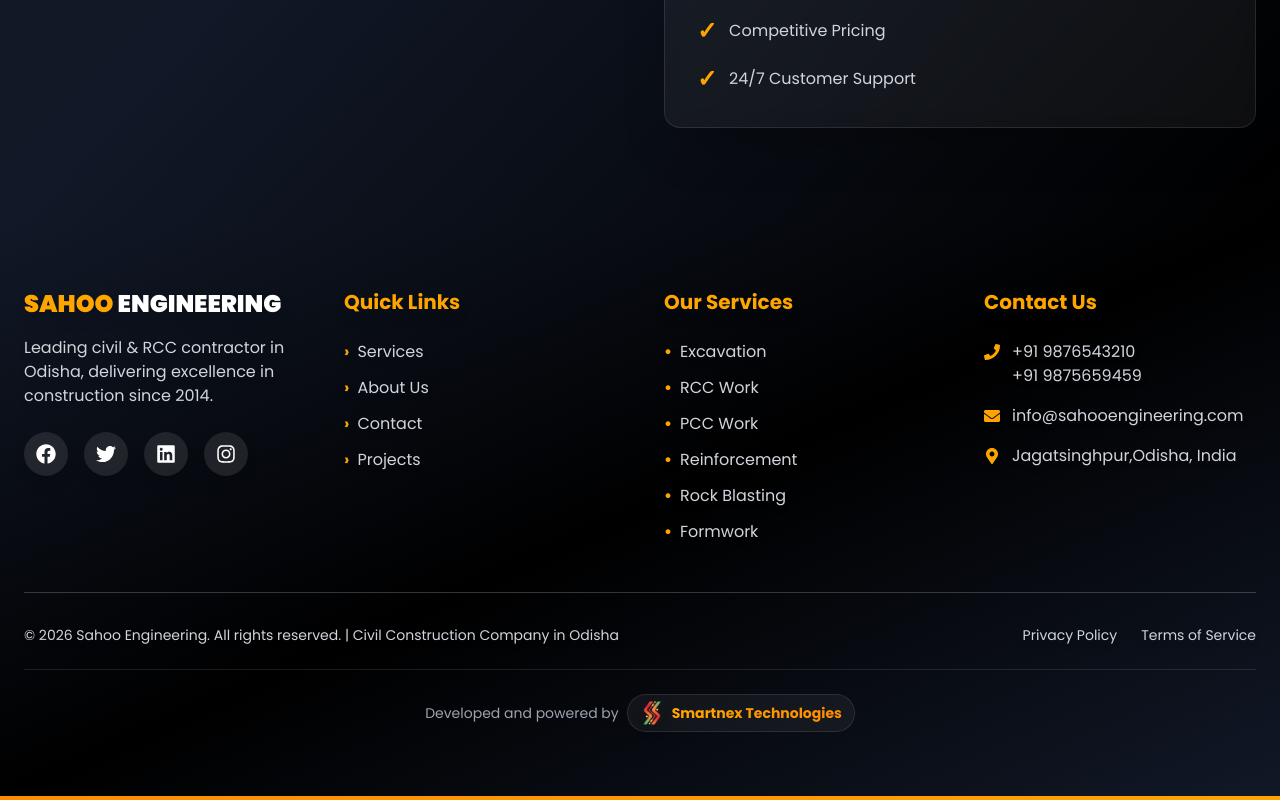
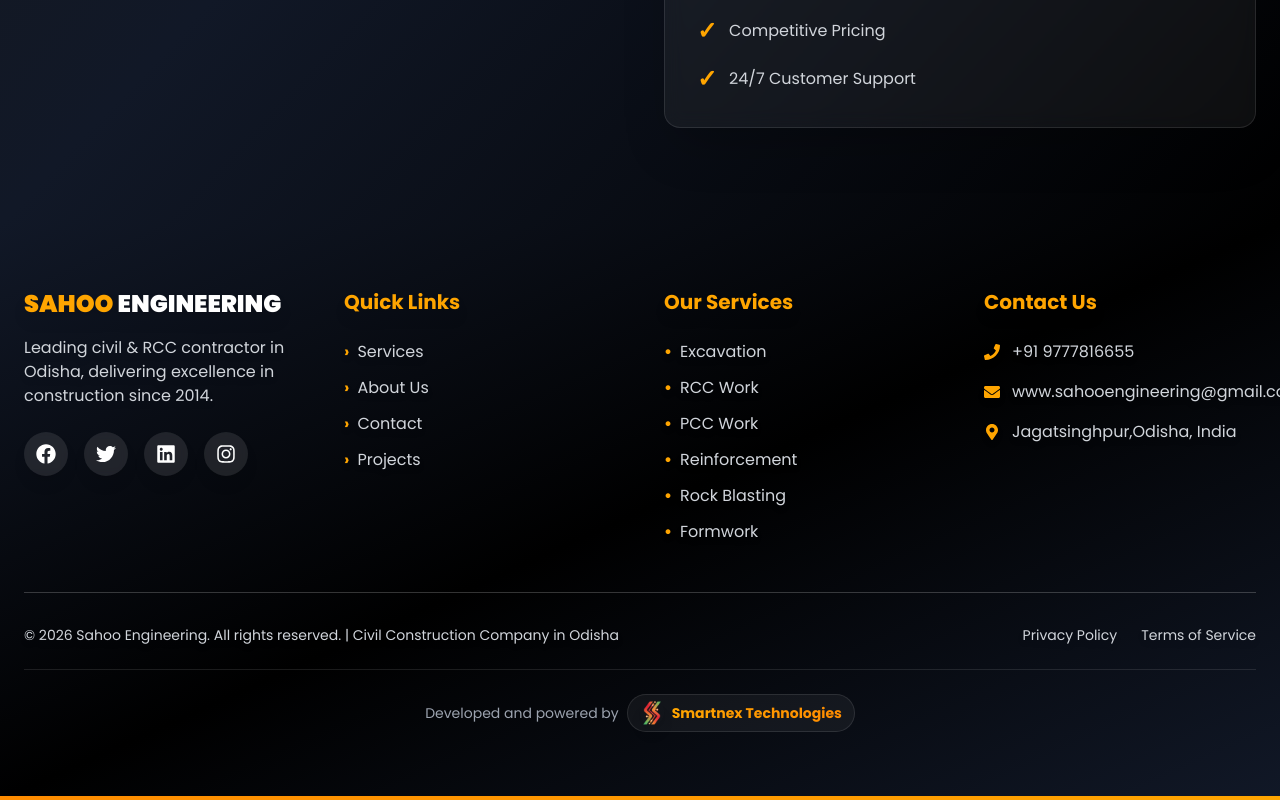
Before and after one commit to Pupun12345/Sahoo_Eng_website, a React (Vite) app: page / in a window 1280 px wide. Shown: the part 10886-11686 px from the top of the page. Built offline with nearby package versions, Linux system fonts and the light colour scheme.

Commit message:
Update Footer.jsx

```diff
--- a/src/components/Footer.jsx
+++ b/src/components/Footer.jsx
@@ -74,13 +74,12 @@
               <div className="flex items-start gap-3 text-gray-300 drop-shadow-md text-sm sm:text-base">
                 <FaPhone className="text-primary mt-1 flex-shrink-0" />
                 <div>
-                  <p>+91 9876543210</p>
-                  <p>+91 9875659459</p>
+                  <p>+91 9777816655</p>
                 </div>
               </div>
               <div className="flex items-start gap-3 text-gray-300 drop-shadow-md text-sm sm:text-base">
                 <FaEnvelope className="text-primary mt-1 flex-shrink-0" />
-                <p className="break-words">info@sahooengineering.com</p>
+                <p className="break-words">www.sahooengineering@gmail.com</p>
               </div>
               <div className="flex items-start gap-3 text-gray-300 drop-shadow-md text-sm sm:text-base">
                 <FaMapMarkerAlt className="text-primary mt-1 flex-shrink-0" />
```
